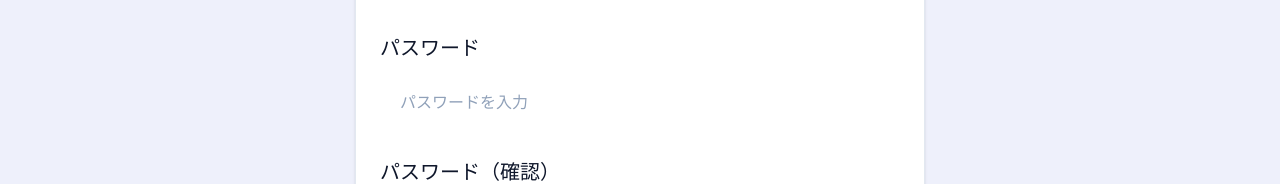
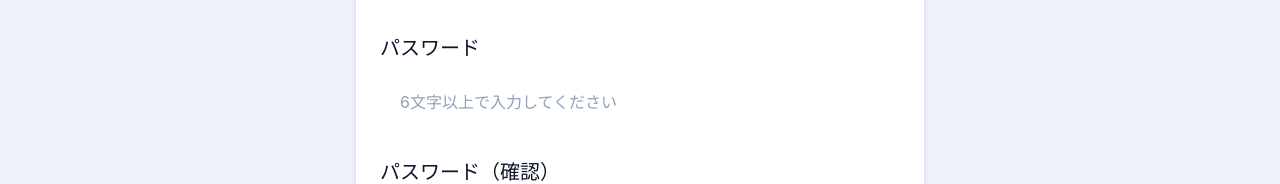
Before and after one commit to aoki-kou/growlog, a React app in the folder frontend/: page /register in a window 1280 px wide. Shown: the part 468-652 px from the top of the page. Built offline with nearby package versions, Linux system fonts and the light colour scheme; the HTML template or start-up script is replaced by a standard one.

Commit message:
新規登録PS入力欄変更

```diff
--- a/frontend/src/Register.jsx
+++ b/frontend/src/Register.jsx
@@ -109,7 +109,7 @@ const handleSubmit = async (e) => {
               </label>
               <Input
                 type="password"
-                placeholder="パスワードを入力"
+                placeholder="6文字以上で入力してください"
                 value={password}
                 onChange={(e) => setPassword(e.target.value)}
                 className="h-16 rounded-2xl border-0 bg-slate-100 px-5 text-2xl placeholder:text-slate-400"
```
